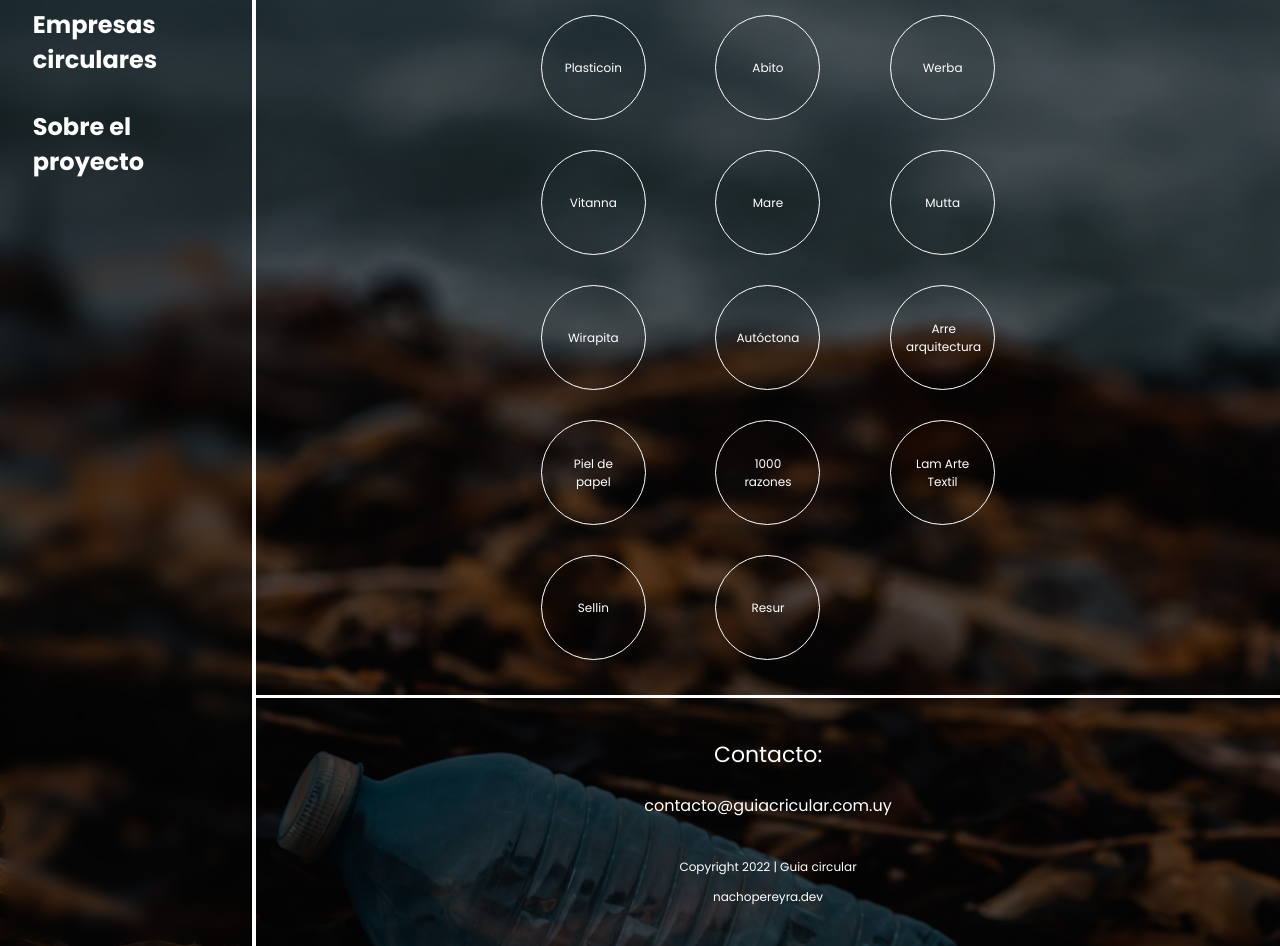
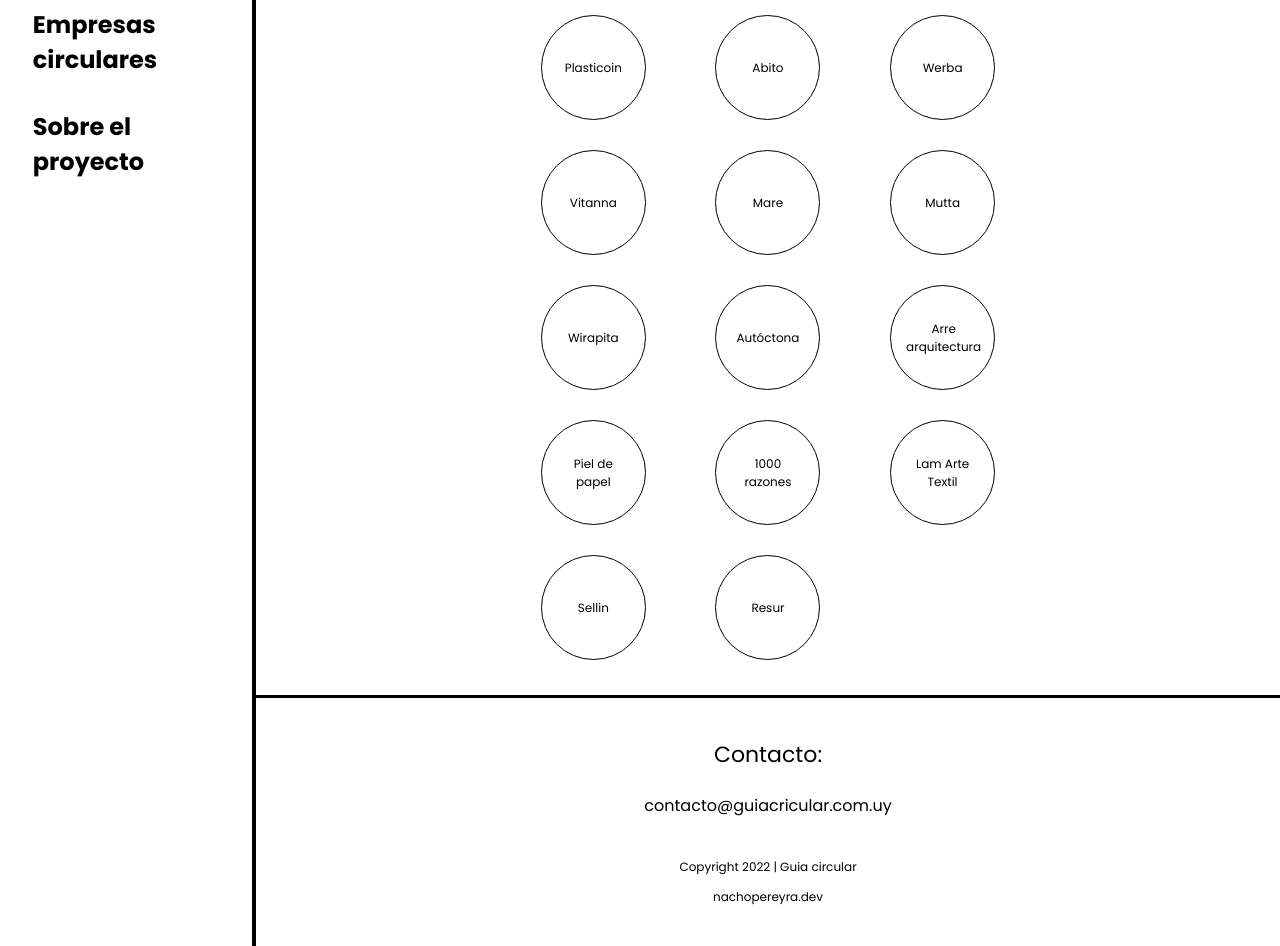
Before and after one commit to nachopereyra-dev/guia-circular, a React (Create React App) app: page /empresas in a window 1280 px wide. Shown: the part 360-1306 px from the top of the page. Built offline with nearby package versions, Linux system fonts and the light colour scheme.

Commit message:
cambiando estilos test

```diff
--- a/src/assets/css/styles.css
+++ b/src/assets/css/styles.css
@@ -3,7 +3,7 @@
 *{
     box-sizing: border-box;
     font-family: 'Poppins', sans-serif;
-    color: white;
+    color: black;
 }
 
 html body #root{
@@ -15,14 +15,13 @@ main {
     display: flex;
     flex-direction: column;
     width: 100%;
-    background-image: url(../img/home.jpg);
-    background-size: cover;
+    background-color: white;
 }
 
 /* HEADER MOBILE */
 
 header {
-    border-bottom: 4px solid white;
+    border-bottom: 4px solid black;
     padding: 10px 0px;
     position: fixed;
     backdrop-filter: blur(8px);
@@ -76,7 +75,7 @@ main .sub-home-top {
 }
 
 .home-top .boton-patrones {
-    border: 1px solid white;
+    border: 1px solid black;
     padding: 15px;
     text-decoration: none;
 }
@@ -97,7 +96,7 @@ main .home-top .flecha-home-top {
 /* HOME-SECOND MOBILE */
 
 main .home-second {
-    border-top: 3px solid white;
+    border-top: 3px solid black;
 
 }
 
@@ -122,7 +121,7 @@ main .home-second .seccion-patrones .patron {
     display: flex;
     flex-direction: column;
     justify-content: space-between;
-    border: 1px solid white;
+    border: 1px solid black;
     padding: 10px;
     width: 33.33%;
     text-decoration: none;
@@ -131,7 +130,7 @@ main .home-second .seccion-patrones .patron {
 .seccion-patrones .ver-mas-patrones {
     display: flex;
     flex-direction: column;
-    border: 1px solid white;
+    border: 1px solid black;
     padding: 10px;
     width: 66.66%;
     text-decoration: none;
@@ -174,7 +173,7 @@ main .home-second .seccion-patrones .patron {
 /* HOME-THIRD MOBILE */
 
 main .home-third {
-    border-top: 3px solid white;
+    border-top: 3px solid black;
 }
 
 main .home-third .titulo-home-third h1 {
@@ -185,7 +184,7 @@ main .home-third .titulo-home-third h1 {
 
 .home-third .circulo {
     display: flex;
-    border: 1px solid white;
+    border: 1px solid black;
     width: 250px;
     height: 250px;
     border-radius: 50%;
@@ -208,7 +207,7 @@ main .home-third .titulo-home-third h1 {
 /* HOME-FOURTH MOBILE */
 
 main .home-fourth {
-    border-top: 3px solid white;
+    border-top: 3px solid black;
 }
 
 .home-fourth .seccion-sobre-proyecto {
@@ -237,7 +236,7 @@ main .home-fourth {
 
 .item .foto-circulo {
     display: flex;
-    border: 1px solid white;
+    border: 1px solid black;
     width: 80px;
     height: 80px;
     border-radius: 50%;
@@ -276,7 +275,7 @@ main .flecha-home-fourth {
 /* FOOTER MOBILE */
 
 main .footer {
-    border-top: 3px solid white;
+    border-top: 3px solid black;
 }
 
 .footer .contacto {
@@ -346,7 +345,7 @@ main .patrones .seccion-patrones .patron {
     display: flex;
     flex-direction: column;
     justify-content: space-between;
-    border: 1px solid white;
+    border: 1px solid black;
     padding: 5px;
     width: 33.33%;
     text-decoration: none;
@@ -355,7 +354,7 @@ main .patrones .seccion-patrones .patron {
 .seccion-patrones .ver-mas-patrones {
     display: flex;
     flex-direction: column;
-    border: 1px solid white;
+    border: 1px solid black;
     padding: 10px;
     width: 66.66%;
     text-decoration: none;
@@ -469,7 +468,7 @@ main .empresas {
 
 .seccion-empresas .circulo-empresa {
     display: flex;
-    border: 1px solid white;
+    border: 1px solid black;
     width: 105px;
     height: 105px;
     border-radius: 50%;
@@ -569,7 +568,7 @@ main {
 
 header {
     border-bottom: none;
-    border-right: 4px solid white;
+    border-right: 4px solid black;
     padding: 0px 20px;
     position: fixed;
     backdrop-filter: blur(8px);
--- a/src/styles/NavBarStyles.js
+++ b/src/styles/NavBarStyles.js
@@ -18,7 +18,7 @@ export const NavbarWrapper = styled.nav`
     font-size: 30px;
     font-weight: 700;
     padding: 1rem 0.8rem;
-    color: white;
+    color: black;
     text-decoration: none;
   }
 
```
